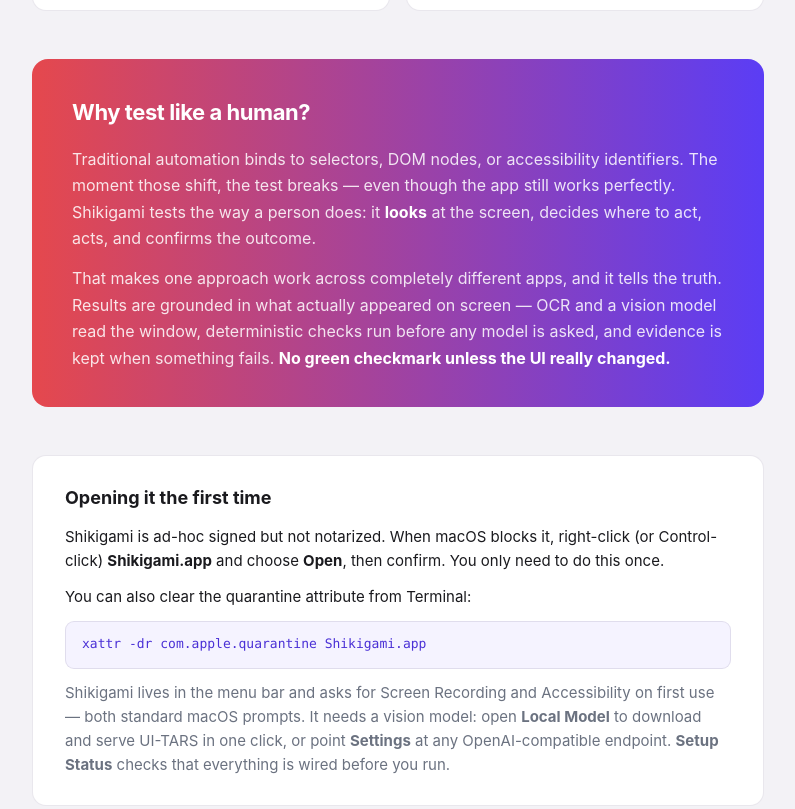
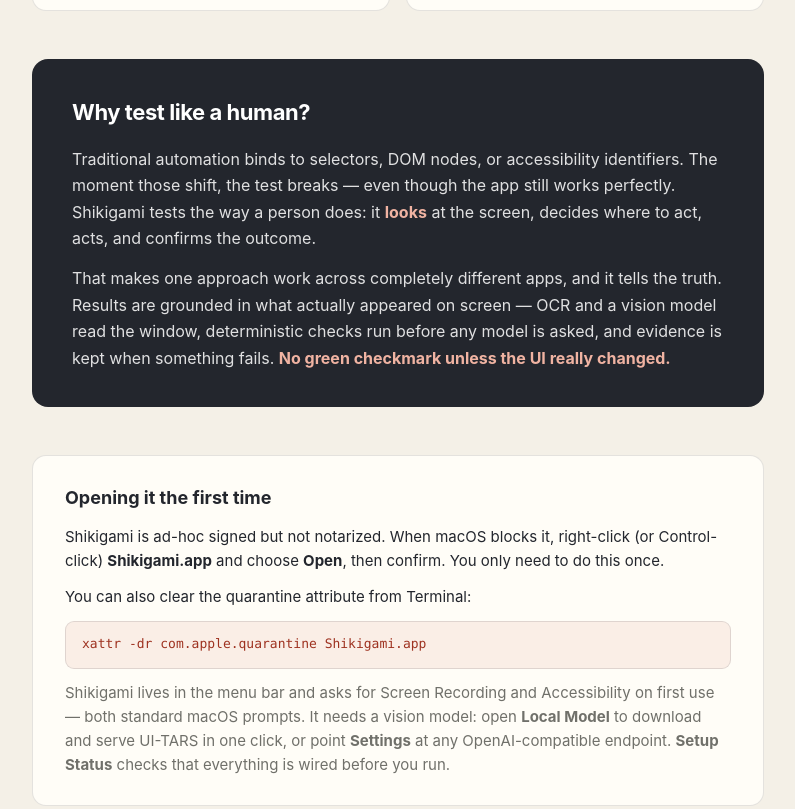
Before and after one commit to LasOri/Shikigami-page, a plain HTML site: page index.html in a window 1280 px wide. Shown: the part 2138-2947 px from the top of the page, without its empty margins (242-1037 px from the left). Drawn offline with Linux system fonts and the light colour scheme.

Commit message:
Use the Shikigami kitsune-mask logo across the page
Replace the placeholder 式 tile with the real kitsune-mask artwork
on a warm paper tile (logo, favicons, apple-touch icon, og:image),
retune the palette to the logo's ink + vermilion + paper, and ship
the rebuilt app (now carrying the same icon) in the download zip.

```diff
--- a/style.css
+++ b/style.css
@@ -1,14 +1,13 @@
 :root {
-  --red: #e5484d;
-  --indigo: #5b3df5;
-  --indigo-ink: #4a30d6;
-  --ink: #1a1a1e;
-  --muted: #6b7280;
-  --bg: #f3f2f6;
-  --card: #ffffff;
-  --line: rgba(40, 20, 80, 0.10);
-  --step-bg: rgba(91, 61, 245, 0.06);
-  --gradient: linear-gradient(90deg, var(--red), var(--indigo));
+  --vermilion: #c0442e;
+  --vermilion-deep: #9e3220;
+  --ink: #23262d;
+  --muted: #70706a;
+  --bg: #f4f0e7;
+  --card: #fffdf7;
+  --line: rgba(35, 38, 45, 0.12);
+  --step-bg: rgba(192, 68, 46, 0.08);
+  --gradient: linear-gradient(90deg, #cf5137, #9e3220);
 }
 
 * { box-sizing: border-box; }
@@ -37,7 +36,7 @@ body {
   width: 108px;
   height: 108px;
   border-radius: 26px;
-  box-shadow: 0 12px 36px rgba(91, 61, 245, 0.22), 0 2px 8px rgba(229, 72, 77, 0.12);
+  box-shadow: 0 12px 36px rgba(35, 38, 45, 0.18), 0 2px 8px rgba(192, 68, 46, 0.14);
 }
 
 .wordmark {
@@ -77,13 +76,13 @@ body {
   font-size: 16px;
   font-weight: 600;
   text-decoration: none;
-  box-shadow: 0 8px 24px rgba(91, 61, 245, 0.30);
+  box-shadow: 0 8px 24px rgba(158, 50, 32, 0.28);
   transition: transform 0.13s ease, box-shadow 0.13s ease;
 }
 
 .download:hover {
   transform: translateY(-1px);
-  box-shadow: 0 12px 32px rgba(91, 61, 245, 0.40);
+  box-shadow: 0 12px 32px rgba(158, 50, 32, 0.38);
 }
 
 .download svg { display: block; flex-shrink: 0; }
@@ -201,7 +200,7 @@ kbd {
 }
 
 .why {
-  background: var(--gradient);
+  background: var(--ink);
   border-radius: 16px;
   padding: 36px 40px;
   margin: 48px 0 0;
@@ -227,7 +226,7 @@ kbd {
 
 .why em {
   font-style: normal;
-  color: #fff;
+  color: #f0b3a2;
   font-weight: 700;
 }
 
@@ -267,7 +266,7 @@ pre {
 code {
   font-family: "SF Mono", ui-monospace, "Cascadia Code", Menlo, monospace;
   font-size: 13px;
-  color: var(--indigo-ink);
+  color: var(--vermilion-deep);
 }
 
 .foot {
```
Also changed, not shown: assets/apple-touch-icon.png, assets/favicon-16.png, assets/favicon-32.png, assets/logo.png, 1 other file.
